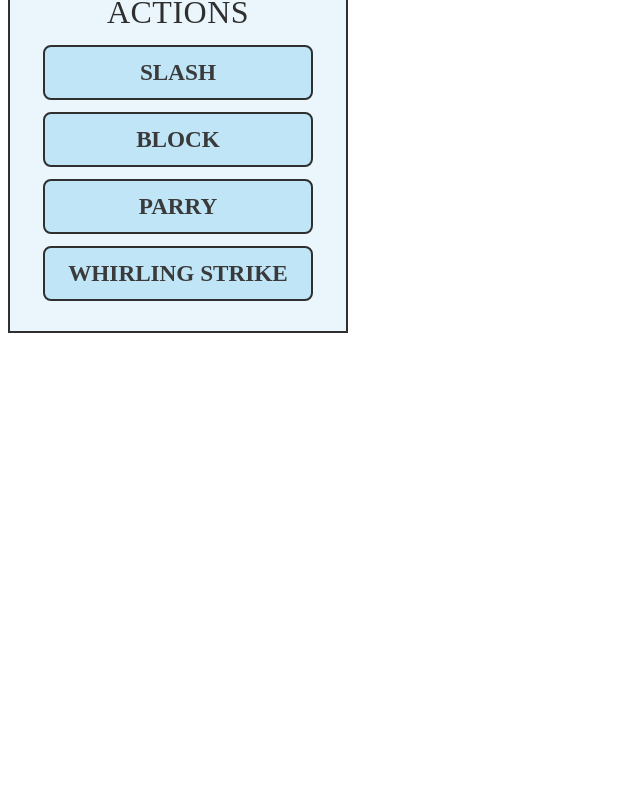
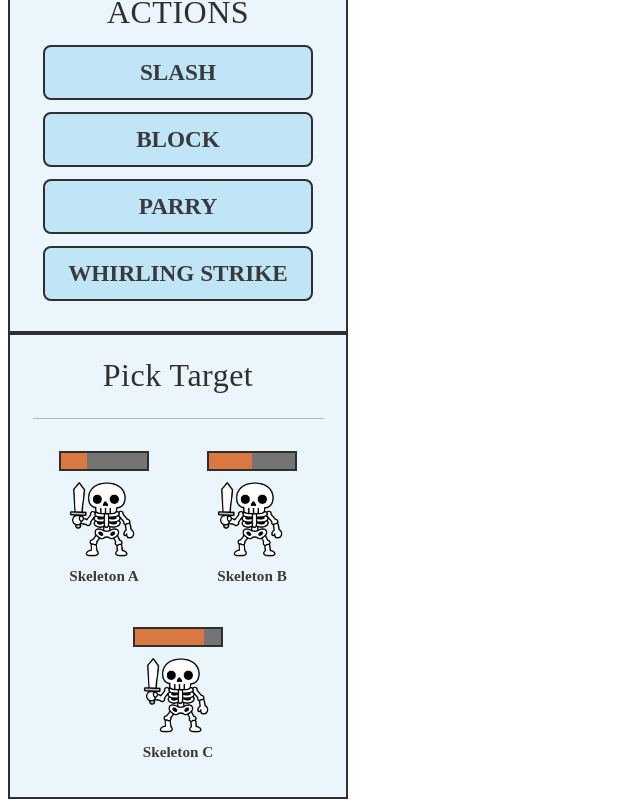
Before and after one commit to NewKid25/gnome-party, a Vue app in the folder gnome-party-frontend/: page / in a window 1280 px wide. Shown: the part 359-1166 px from the top of the page, without its empty margins (0-640 px from the left). Before the commit the page ends 800 px from the top, so only its background shows below. Built offline with nearby package versions, Linux system fonts and the light colour scheme; no server answers; the HTML template or start-up script is replaced by a standard one.

Commit message:
feat: CombatTargetMenu styling and functionality

```diff
--- a/gnome-party-frontend/participant-view/Menus/CombatTargetMenu.vue
+++ b/gnome-party-frontend/participant-view/Menus/CombatTargetMenu.vue
@@ -0,0 +1,27 @@
+<script setup lang="ts">
+import TargetList from '../Subcomponents/TargetList.vue';
+import { TargetListModel } from '../Models/TargetListModel';
+import { TargetButtonModel } from '../Models/TargetButtonModel';
+
+const model = defineModel<{targetListModel: TargetListModel}>({required: true});
+
+const emit = defineEmits<{
+    targetChosen: [targetButton: TargetButtonModel]
+}>();
+
+function onTargetChosen(targetButton: TargetButtonModel) {
+    console.log("CombatTargetMenu:", targetButton);
+    emit("targetChosen", targetButton);
+}
+
+</script>
+
+<template>
+    <div class="participant-container">
+        <div class="participant-view">
+            <h1>Pick Target</h1>
+            <hr></hr>
+            <TargetList v-model="model.targetListModel" @target-chosen="onTargetChosen"></TargetList>
+        </div>
+    </div>
+</template>
--- a/gnome-party-frontend/participant-view/Models/TargetButtonModel.ts
+++ b/gnome-party-frontend/participant-view/Models/TargetButtonModel.ts
@@ -1,6 +1,11 @@
+import { CharacterImageModel } from "./CharacterImageModel"
+import { HealthBarModel } from "./HealthBarModel"
+
 export type { TargetButtonModel }
 
 interface TargetButtonModel {
     selected:boolean
     targetName:string
+    characterImage: CharacterImageModel
+    healthbar: HealthBarModel
 }
--- a/gnome-party-frontend/participant-view/Models/TargetListModel.ts
+++ b/gnome-party-frontend/participant-view/Models/TargetListModel.ts
@@ -6,9 +6,10 @@ class TargetListModel {
     public get selected() : TargetButtonModel | undefined {
         return this.targets.find((target:TargetButtonModel) => {return target.selected})
     }
-    public targets:Array<TargetButtonModel>
 
-    constructor(_targets:Array<TargetButtonModel>) {
+    public targets: Array<TargetButtonModel>
+
+    constructor(_targets: Array<TargetButtonModel>) {
         this.targets = _targets
     }
 }
--- a/gnome-party-frontend/participant-view/ParticipantView.vue
+++ b/gnome-party-frontend/participant-view/ParticipantView.vue
@@ -1,49 +1,30 @@
 <script setup lang="ts">
 import { reactive } from "vue";
 import CombatActionMenu from "./Menus/CombatActionMenu.vue";
+import CombatTargetMenu from "./Menus/CombatTargetMenu.vue";
 
 import { ActionButtonModel } from "./Models/ActionButtonModel";
 import { ActionListModel } from "./Models/ActionListModel";
 import { PlayerStatusModel } from "./Models/PlayerStatusModel";
 import { HealthBarModel } from "./Models/HealthBarModel";
 import { CharacterImageModel } from "./Models/CharacterImageModel";
+import { TargetButtonModel } from "./Models/TargetButtonModel";
+import { TargetListModel } from "./Models/TargetListModel";
 
 import "./styles.css";
 
+// CombatActionMenu logic and test data
 const actionListModel = new ActionListModel([
   { selected: false, actionName: "Slash" } as ActionButtonModel,
   { selected: false, actionName: "Block" } as ActionButtonModel,
   { selected: false, actionName: "Parry" } as ActionButtonModel,
   { selected: false, actionName: "Whirling Strike" } as ActionButtonModel,
 ]);
-// CombatActionMenu logic and test data
-// const actionListModel = new ActionListModel([
-//   { selected: false, actionName: "Slash" } as ActionButtonModel,
-//   { selected: false, actionName: "Block" } as ActionButtonModel,
-//   { selected: false, actionName: "Parry" } as ActionButtonModel,
-//   { selected: false, actionName: "Whirling Strike" } as ActionButtonModel,
-// ]);
-
-// const healthBarModel: HealthBarModel = { value: 30, maxValue: 100 };
-// const characterImageModel: CharacterImageModel = { source: "../placeholder_player_image.png", alt: "placeholder for player image" };
-// const playerStatusModel = new PlayerStatusModel(
-//   characterImageModel,
-//   healthBarModel
-// );
-
-// const combatActionMenuModel = reactive({
-//   playerStatusModel,
-//   actionListModel,
-// });
-
-// function onActionChosen(action: ActionButtonModel) {
-//   console.log("ParticipantView:", action);
-// }
 
 const healthBarModel: HealthBarModel = { value: 30, maxValue: 100 };
-const playerImageModel: PlayerImageModel = { source: "../placeholder_player_image.png", alt: "placeholder for player image" };
+const characterImageModel: CharacterImageModel = { source: "../placeholder_player_image.png", alt: "placeholder for player image" };
 const playerStatusModel = new PlayerStatusModel(
-  playerImageModel,
+  characterImageModel,
   healthBarModel
 );
 
@@ -53,12 +34,35 @@ const combatActionMenuModel = reactive({
 });
 
 function onActionChosen(action: ActionButtonModel) {
-  console.log("App.vue:", action);
+  console.log("ParticipantView:", action);
 }
 
+const targetAHealthBarModel: HealthBarModel = { value: 30, maxValue: 100 };
+const targetBHealthBarModel: HealthBarModel = { value: 50, maxValue: 100 };
+const targetCHealthBarModel: HealthBarModel = { value: 80, maxValue: 100 };
+
+const targetACharacterImageModel: CharacterImageModel = { source: "../placeholder_target_image.png", alt: "placeholder for target A image" };
+const targetBCharacterImageModel: CharacterImageModel = { source: "../placeholder_target_image.png", alt: "placeholder for target B image" };
+const targetCCharacterImageModel: CharacterImageModel = { source: "../placeholder_target_image.png", alt: "placeholder for target C image" };
+
+const targetListModel = new TargetListModel([
+  { selected: false, targetName: "Skeleton A", healthbar: targetAHealthBarModel, characterImage: targetACharacterImageModel } as TargetButtonModel,
+  { selected: false, targetName: "Skeleton B", healthbar: targetBHealthBarModel, characterImage: targetBCharacterImageModel } as TargetButtonModel,
+  { selected: false, targetName: "Skeleton C", healthbar: targetCHealthBarModel, characterImage: targetCCharacterImageModel } as TargetButtonModel,
+]);
+
+const combatTargetMenuModel = reactive({
+  targetListModel,
+});
+
+function onTargetChosen(target: TargetButtonModel) {
+  console.log("Chosen target:", target);
+  console.log("Partiipant view", target);
+}
 
 </script>
 
 <template>
   <CombatActionMenu v-model="combatActionMenuModel" @action-chosen="onActionChosen"></CombatActionMenu>
+  <CombatTargetMenu v-model="combatTargetMenuModel" @target-chosen="onTargetChosen"></CombatTargetMenu>
 </template>
--- a/gnome-party-frontend/participant-view/Subcomponents/TargetButton.vue
+++ b/gnome-party-frontend/participant-view/Subcomponents/TargetButton.vue
@@ -1,5 +1,7 @@
 <script setup lang="ts">
 import { TargetButtonModel } from '../Models/TargetButtonModel';
+import CharacterImage from './CharacterImage.vue';
+import HealthBar from './HealthBar.vue';
 
 const model = defineModel<TargetButtonModel>({required: true});
 
@@ -14,5 +16,10 @@ function onClick() {
 </script>
 
 <template>
-    <button @click="onClick">{{ model?.targetName }}</button>
+    <button
+        class="target-button" :class="{ 'selected': model?.selected }" @click="onClick">
+        <HealthBar v-model="model.healthbar"></HealthBar>
+        <CharacterImage v-model="model.characterImage"></CharacterImage>
+        <div class="target-name">{{ model?.targetName }}</div>
+    </button>
 </template>
--- a/gnome-party-frontend/participant-view/Subcomponents/TargetList.vue
+++ b/gnome-party-frontend/participant-view/Subcomponents/TargetList.vue
@@ -5,13 +5,19 @@ import TargetButton from './TargetButton.vue';
 
 const model = defineModel<TargetListModel>({required: true});
 
-function onTargetChosen(targetButton:TargetButtonModel) {
-    console.log("TargetList:", targetButton);
-    model.value.targets.filter((v) => v != targetButton).forEach((v) => {
-        v.selected = false;
-    })
+const emit = defineEmits<{
+    targetChosen: [targetButton: TargetButtonModel]
+}>();
+
+function onTargetChosen(targetButton: TargetButtonModel) {
+    model.value.targets.filter(v => v !== targetButton).forEach(v => (v.selected = false))
+
+    emit("targetChosen", targetButton);
 }
+
 </script>
 <template>
-    <TargetButton v-for="(targetButton, i) in model.targets" v-model="model.targets[i]" @target-chosen="onTargetChosen"></TargetButton>
+    <div class="target-list">
+        <TargetButton v-for="(targetButton, i) in model.targets" :key="targetButton.targetName" v-model="model.targets[i]" @target-chosen="onTargetChosen"></TargetButton>
+    </div>
 </template>
--- a/gnome-party-frontend/participant-view/styles.css
+++ b/gnome-party-frontend/participant-view/styles.css
@@ -110,3 +110,70 @@ hr {
     width: 100%;
     background-color: #da7842;
 }
+
+.target-list {
+    display: flex;
+    flex-wrap: wrap;
+    justify-content: center;
+    gap: 18px 28px;
+    width: 100%;
+    margin-top: 10px;
+}
+
+.target-button {
+    display: flex;
+    flex-direction: column;
+    align-items: center;
+    justify-content: center;
+    gap: 8px;
+    width: 120px;
+    padding: 10px;
+    border-radius: 12px;
+    border: 2px solid transparent;
+    background: transparent;
+    cursor: pointer;
+    transition: transform 0.1s ease, background-color 0.15s ease, border-color 0.15s ease;
+}
+
+.target-button:hover {
+    background-color: #dfeaf1;
+    /* border-color: #2f2f2f;
+    transform: translateY(-2px); */
+}
+
+.target-button:active {
+    transform: scale(0.98);
+}
+
+.target-button.selected {
+    background-color: #dfeaf1;
+    border-color: #2f2f2f;
+    transform: translateY(-2px);
+}
+
+.target-button .healthbar {
+    width: 90px;
+    height: 20px;
+}
+
+.target-button .character-image {
+    width: 80px;
+    height: 80px;
+    border: none;
+    padding: 0;
+    background: transparent;
+}
+
+.target-button .character-image img {
+    width: 100%;
+    height: 100%;
+    object-fit: contain;
+}
+
+.target-name {
+    font-family: "Amasis MT Pro", serif;
+    color: #3a3a3a;
+    font-weight: bold;
+    font-size: 0.95rem;
+    text-align: center;
+}
```
Also changed, not shown: gnome-party-frontend/placeholder_target_image.png (added).
